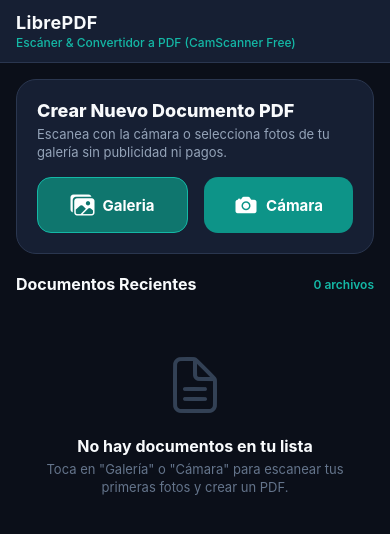
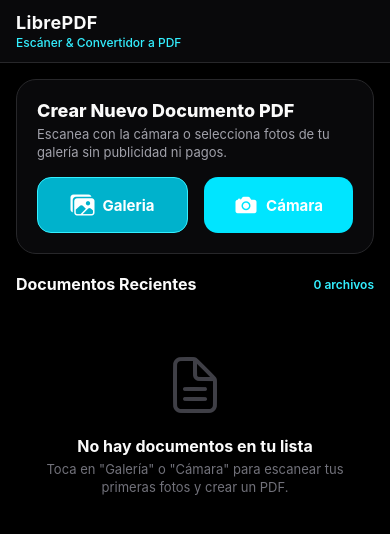
Before and after one commit to FranciscoArias10/LibrePDF, a React Native app: screen /Home in a window 390 px wide. Shown: the top 534 px of the page. Built offline with nearby package versions, Linux system fonts and the light colour scheme.

Commit message:
feat: Apply futuristic minimalist OLED/Neon Cyan theme and rename app to LibrePDF

```diff
--- a/app.json
+++ b/app.json
@@ -9,7 +9,7 @@
     "splash": {
       "image": "./assets/splash.png",
       "resizeMode": "contain",
-      "backgroundColor": "#0F172A"
+      "backgroundColor": "#000000"
     },
     "assetBundlePatterns": [
       "**/*"
@@ -21,7 +21,7 @@
     "android": {
       "adaptiveIcon": {
         "foregroundImage": "./assets/adaptive-icon.png",
-        "backgroundColor": "#0F172A"
+        "backgroundColor": "#000000"
       },
       "package": "com.librepdf.app",
       "permissions": [
--- a/src/components/FilterPicker.tsx
+++ b/src/components/FilterPicker.tsx
@@ -18,7 +18,7 @@
   return (
     <View style={styles.container}>
       <View style={styles.headerRow}>
-        <Text style={styles.title}>Filtros CamScanner</Text>
+        <Text style={styles.title}>Filtros LibrePDF</Text>
         {onApplyToAll && (
           <TouchableOpacity
             onPress={() => onApplyToAll(currentFilter)}
--- a/src/constants/theme.ts
+++ b/src/constants/theme.ts
@@ -1,16 +1,16 @@
 export const COLORS = {
-  // Primary Dark Palette
-  background: '#0B0F19',
-  cardBg: '#161F33',
-  cardBgElevated: '#1E293B',
-  border: '#2A364F',
-  borderLight: '#334155',
+  // Primary Dark Palette (Minimalist OLED Black)
+  background: '#000000',
+  cardBg: '#09090B',
+  cardBgElevated: '#18181B',
+  border: '#27272A',
+  borderLight: '#3F3F46',
 
-  // Accent Colors (CamScanner Inspired Vibrant Teal / Emerald)
-  primary: '#0D9488',
-  primaryLight: '#14B8A6',
-  primaryDark: '#0F766E',
-  primaryGlow: 'rgba(20, 184, 166, 0.15)',
+  // Accent Colors (Futuristic Neon Cyan)
+  primary: '#00E5FF',
+  primaryLight: '#33EFFF',
+  primaryDark: '#00B2CC',
+  primaryGlow: 'rgba(0, 229, 255, 0.15)',
 
   // Secondary Accents
   accentBlue: '#3B82F6',
@@ -20,13 +20,13 @@
   accentGreen: '#10B981',
 
   // Neutral Text Colors
-  textPrimary: '#F8FAFC',
-  textSecondary: '#94A3B8',
-  textMuted: '#64748B',
+  textPrimary: '#FAFAFA',
+  textSecondary: '#A1A1AA',
+  textMuted: '#71717A',
 
   // Overlay / Glass
-  glassOverlay: 'rgba(15, 23, 42, 0.85)',
-  modalOverlay: 'rgba(0, 0, 0, 0.75)',
+  glassOverlay: 'rgba(0, 0, 0, 0.85)',
+  modalOverlay: 'rgba(0, 0, 0, 0.90)',
 };
 
 export const SPACING = {
@@ -58,6 +58,6 @@
   orientation: 'portrait' as const,
   margin: 'none' as const,
   quality: 0.85,
-  documentTitle: 'CamScan_LibreDoc',
+  documentTitle: 'LibrePDF_Doc',
   compressImages: true,
 };
--- a/src/screens/HomeScreen.tsx
+++ b/src/screens/HomeScreen.tsx
@@ -153,7 +153,7 @@
       <StatusBar barStyle="light-content" backgroundColor={COLORS.background} />
       <Header
         title="LibrePDF"
-        subtitle="Escáner & Convertidor a PDF (CamScanner Free)"
+        subtitle="Escáner & Convertidor a PDF"
       />
 
       <View style={styles.container}>
```
